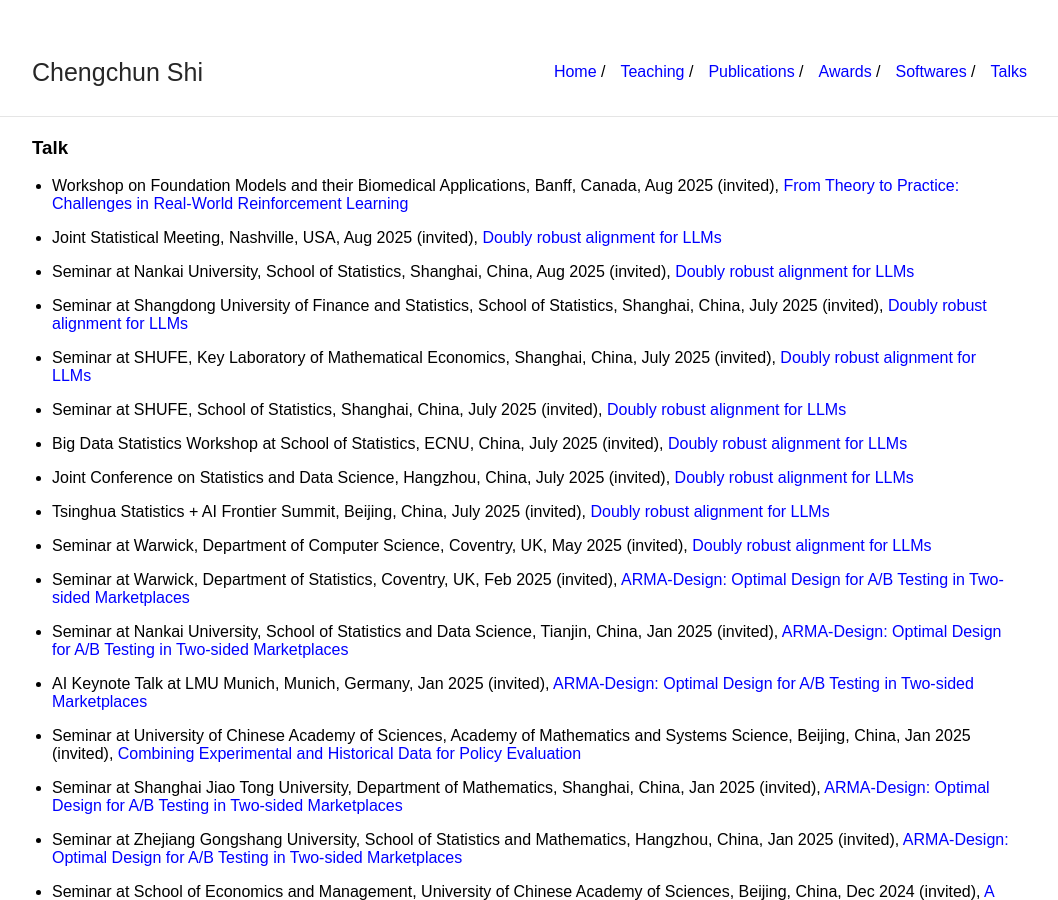
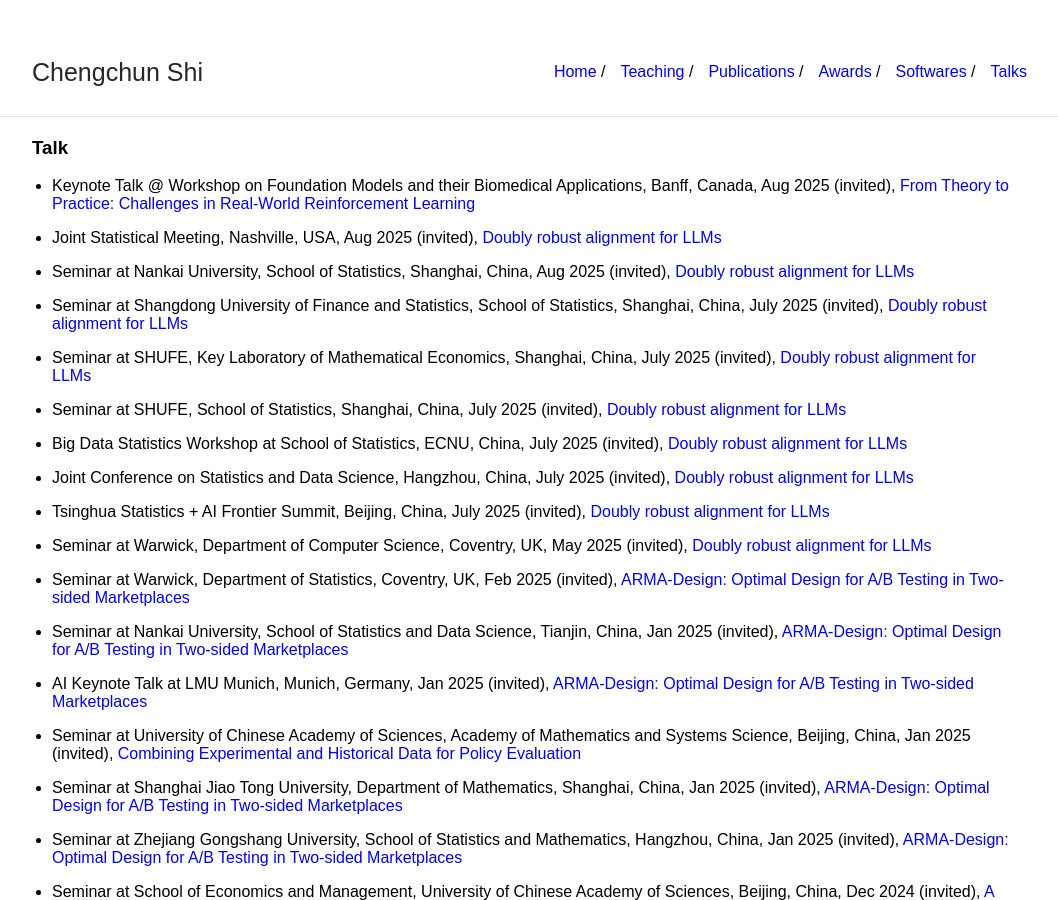
Before and after one commit to callmespring/callmespring.github.io, a Jekyll site: the page built from talk.md, in a window 1280 px wide and 900 px high. Shown: the whole window, without its empty margins (108-1166 px from the left). Built offline with Jekyll 4.4.1, drawn with Linux system fonts in a browser that asks for light colours.

Commit message:
Update talk.md

```diff
--- a/talk.md
+++ b/talk.md
@@ -5,7 +5,7 @@
 
 ### Talk
 
-* Workshop on Foundation Models and their Biomedical Applications, Banff, Canada, Aug 2025 (invited), [From Theory to Practice: Challenges in Real-World Reinforcement Learning](./slides/RLchanllenge.pdf)
+* Keynote Talk @ Workshop on Foundation Models and their Biomedical Applications, Banff, Canada, Aug 2025 (invited), [From Theory to Practice: Challenges in Real-World Reinforcement Learning](./slides/RLchanllenge.pdf)
 
 * Joint Statistical Meeting, Nashville, USA, Aug 2025 (invited), [Doubly robust alignment for LLMs](./slides/DRPO.pdf)
 
```
